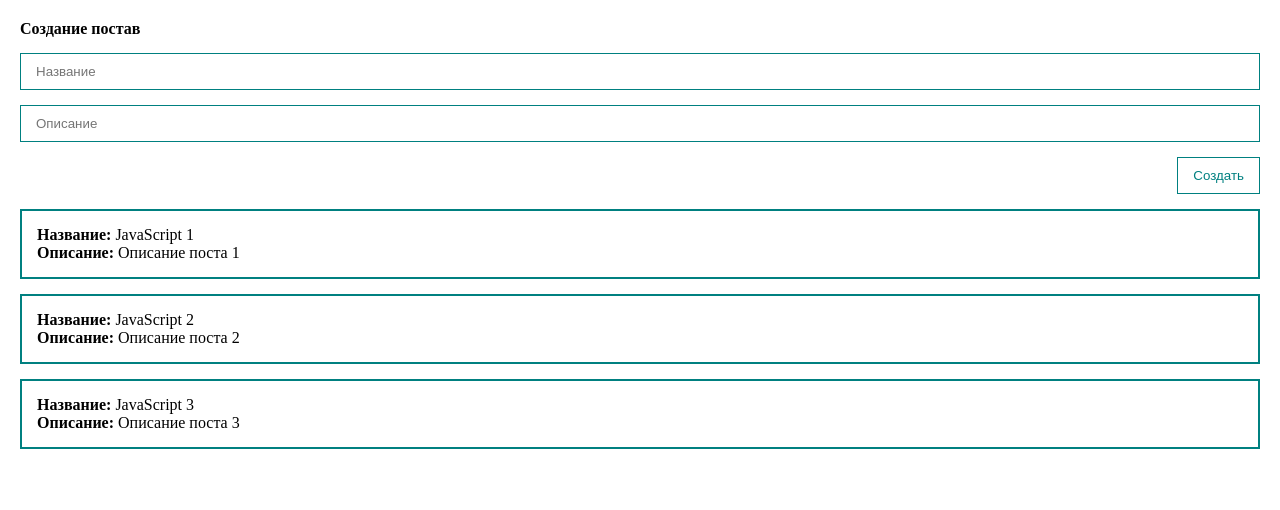
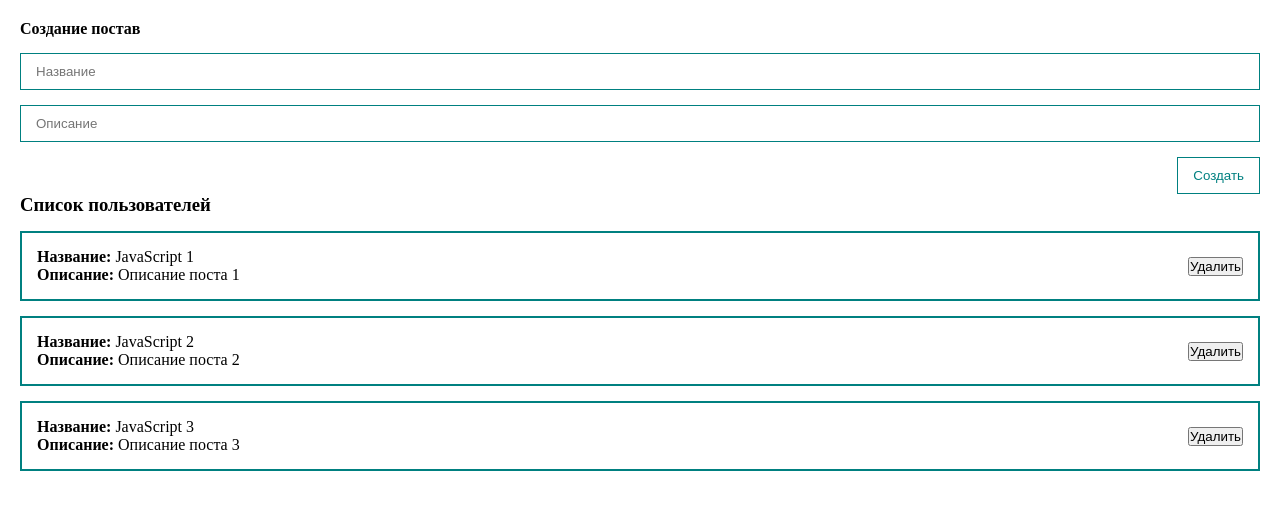
Before and after one commit to Wolf-Den1994/vue_ulbi, a Vue app: page / in a window 1280 px wide. Shown: the top 510 px of the page. Built offline with nearby package versions, Linux system fonts and the light colour scheme.

Commit message:
create btn delete postItem

```diff
--- /dev/null
+++ b/src/components/PostItem.vue
@@ -0,0 +1,33 @@
+<template>
+  <div class="post">
+    <div>
+      <div><strong>Название:</strong> {{ post.title }}</div>
+      <div><strong>Описание:</strong> {{ post.body }}</div>
+    </div>
+    <div class="post__btns">
+      <button>Удалить</button>
+    </div>
+  </div>
+</template>
+
+<script>
+export default {
+  props: {
+    post: {
+      type: Object,
+      required: true,
+    }
+  }
+}
+</script>
+
+<style scoped>
+.post {
+  padding: 15px;
+  border: 2px solid teal;
+  margin-top: 15px;
+  display: flex;
+  align-items: center;
+  justify-content: space-between;
+}
+</style>
--- a/src/components/PostList.vue
+++ b/src/components/PostList.vue
@@ -1,25 +1,27 @@
 <template>
-  <div class="post" v-for="post in posts">
-    <div><strong>Название:</strong> {{ post.title }}</div>
-    <div><strong>Описание:</strong> {{ post.body }}</div>
+  <div>
+    <h3>Список пользователей</h3>
+    <post-item
+      v-for="post in posts"
+      :post="post"
+    />
   </div>
 </template>
 
 <script>
+import PostItem from "@/components/PostItem";
+
 export default {
   props: {
     posts: {
       type: Array,
       required: true,
     }
-  }
+  },
+  components: {PostItem}
 }
 </script>
 
 <style scoped>
-.post {
-  padding: 15px;
-  border: 2px solid teal;
-  margin-top: 15px;
-}
+
 </style>
```
